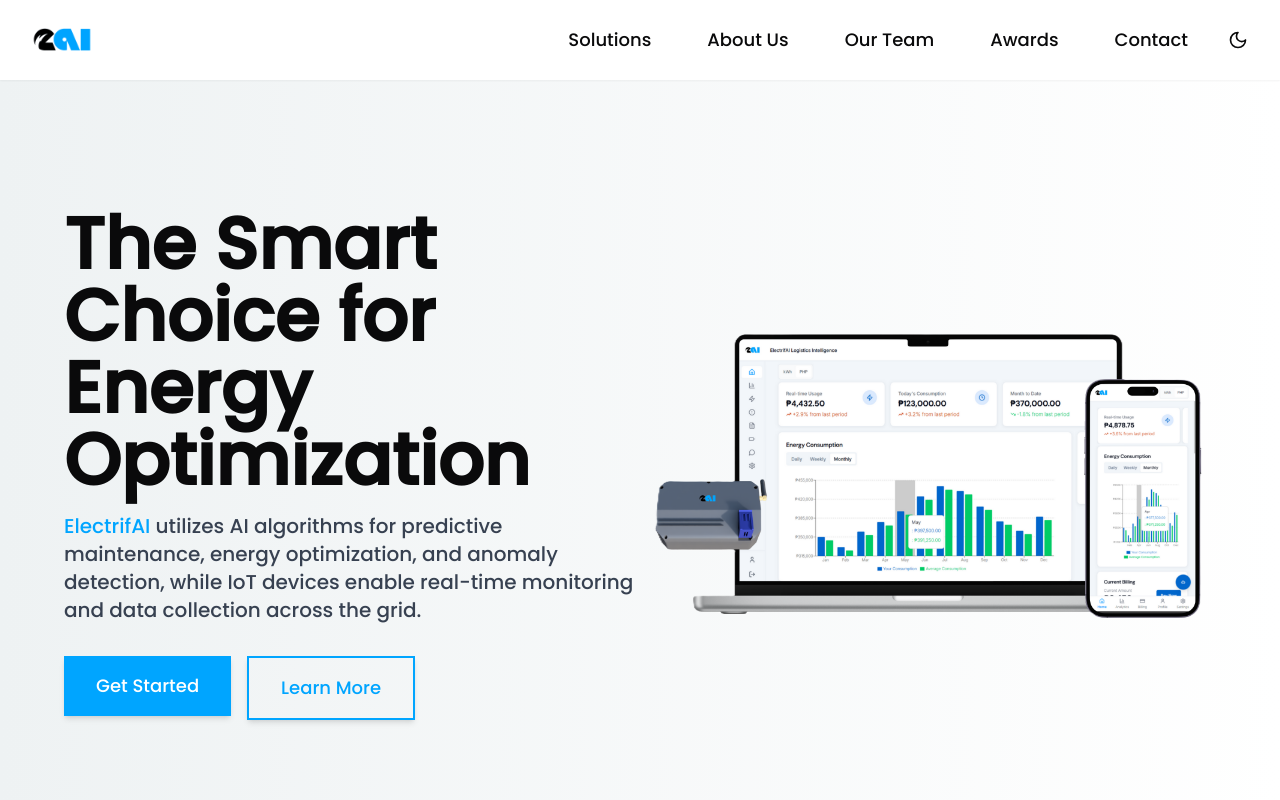
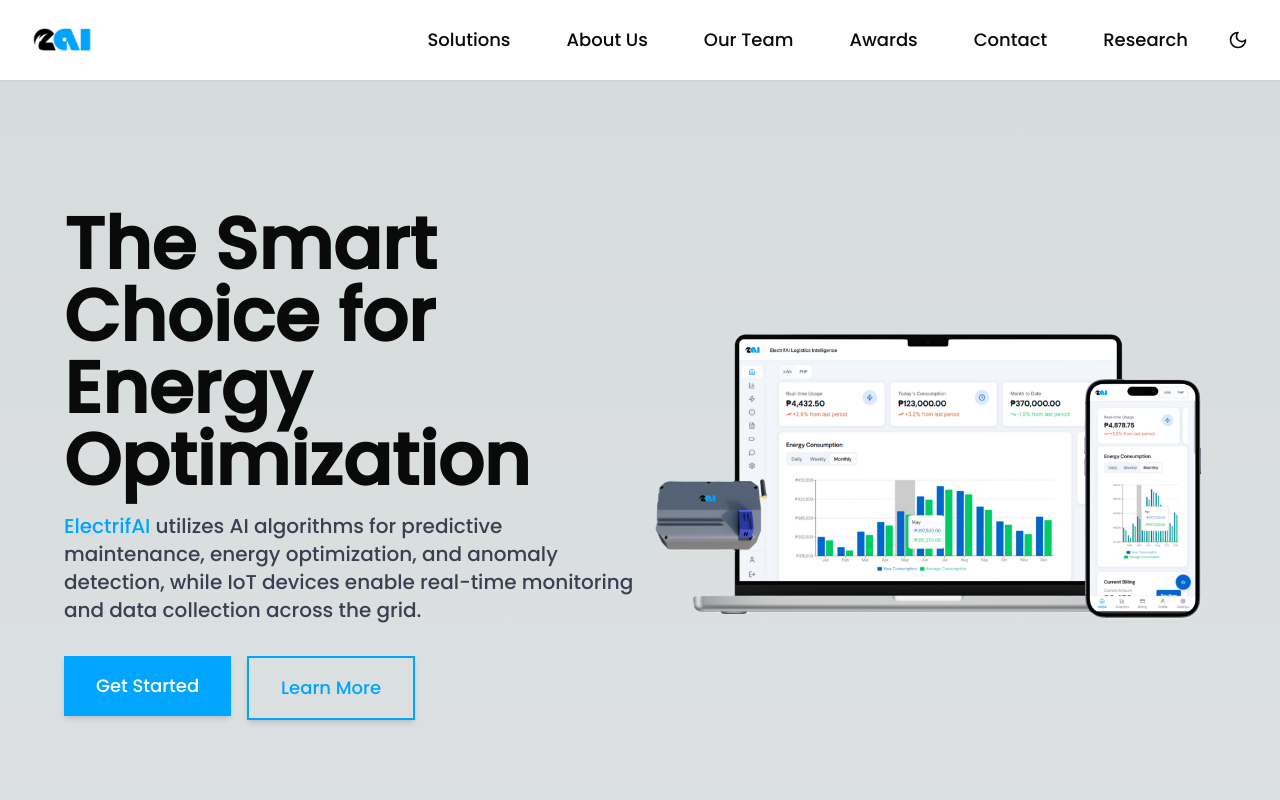
Before and after one commit to yskooo/electrifai-web, a Next.js app: page / in a window 1280 px wide. Shown: the top 800 px of the page. Built offline with nearby package versions, Linux system fonts and the light colour scheme.

Commit message:
chore: clean cache, fix hero

```diff
--- a/app/components/Header.tsx
+++ b/app/components/Header.tsx
@@ -102,8 +102,7 @@
         </span>
       </Link>
 
-      {/* Navigation Links */}
-      <nav
+      {/* Navigation Links */}      <nav
         className={`${
           isOpen ? "flex" : "hidden"
         } flex-col lg:flex lg:flex-row lg:ml-auto lg:gap-6 absolute lg:static top-16 left-0 right-0 ${
@@ -122,6 +121,14 @@
             {item.replace(/([A-Z])/g, " $1").trim()}
           </a>
         ))}
+        <Link
+          href="/research"
+          className={`text-sm lg:text-lg font-medium ${
+            isDarkMode ? "text-white" : "text-[#0A0A0B]"
+          } hover:underline underline-offset-4 transition-colors p-4 lg:py-0`}
+        >
+          Research
+        </Link>
       </nav>
 
       {/* Dark Mode Toggle Icon */}
--- a/app/components/Hero.tsx
+++ b/app/components/Hero.tsx
@@ -9,9 +9,9 @@
 
   // Styles based on dark mode state
   const styles = {
-    bg: isDarkMode
-      ? 'bg-gradient-to-r from-[#000000] to-[#001027]'
-      : 'bg-gradient-to-r from-[#eef2f3] to-[#ffffff]',
+    // bg: isDarkMode
+    //   ? 'bg-gradient-to-r from-[#000000] to-[#001027]'
+    //   : 'bg-gradient-to-r from-[#eef2f3] to-[#ffffff]',
     text: isDarkMode ? 'text-white' : 'text-[#0A0A0B]',
     description: isDarkMode ? 'text-gray-300' : 'text-gray-700',
     button: isDarkMode ? 'bg-[#004aad]' : 'bg-[#00A5FF]',
@@ -19,7 +19,7 @@
   };
 
   return (    <section
-      className={`mt-16 relative w-full min-h-[90vh] md:min-h-screen flex flex-col lg:flex-row items-center ${styles.bg} px-4 sm:px-8 md:px-16 py-12 md:py-20 lg:py-32 overflow-hidden gap-8 lg:gap-0`}
+      className={`mt-16 max-w-screen-2xl mx-auto relative w-full min-h-[90vh] md:min-h-screen flex flex-col lg:flex-row items-center ${styles.bg} px-4 sm:px-8 md:px-16 py-12 md:py-20 lg:py-32 overflow-hidden gap-8 lg:gap-0`}
     >
       {/* Text Section */}
       <div className="flex-1 text-left z-10 w-full">
--- a/app/context/DarkModeContext.tsx
+++ b/app/context/DarkModeContext.tsx
@@ -33,12 +33,17 @@
     setIsDarkMode(initialMode);
   }, []);
 
+  // Update dark mode class and local storage
   useEffect(() => {
     if (typeof window !== "undefined" && isDarkMode !== null) {
       localStorage.setItem("darkMode", isDarkMode.toString());
+      if (isDarkMode) {
+        document.documentElement.classList.add('dark');
+      } else {
+        document.documentElement.classList.remove('dark');
+      }
     }
-  }, [isDarkMode])
-
+  }, [isDarkMode]);
 
   const toggleDarkMode = () => {
     setIsDarkMode((prevMode) => !prevMode);
--- a/app/layout.tsx
+++ b/app/layout.tsx
@@ -1,7 +1,8 @@
 import { Poppins } from "next/font/google";
 import "./globals.css";
 import { DarkModeProvider } from './context/DarkModeContext';
-import Head from 'next/head';
+import { Metadata } from 'next';
+import Head from "next/head";
 
 // Import the Poppins font with weight '500'
 const poppins = Poppins({
--- a/tailwind.config.ts
+++ b/tailwind.config.ts
@@ -1,6 +1,7 @@
 import type { Config } from "tailwindcss";
 
 const config: Config = {
+  darkMode: 'class',
   content: [
     "./pages/**/*.{js,ts,jsx,tsx,mdx}",
     "./components/**/*.{js,ts,jsx,tsx,mdx}",
```
Also changed, not shown: app/research/page.tsx (added), 1 other file (tests, documents, lock files or other folders).
